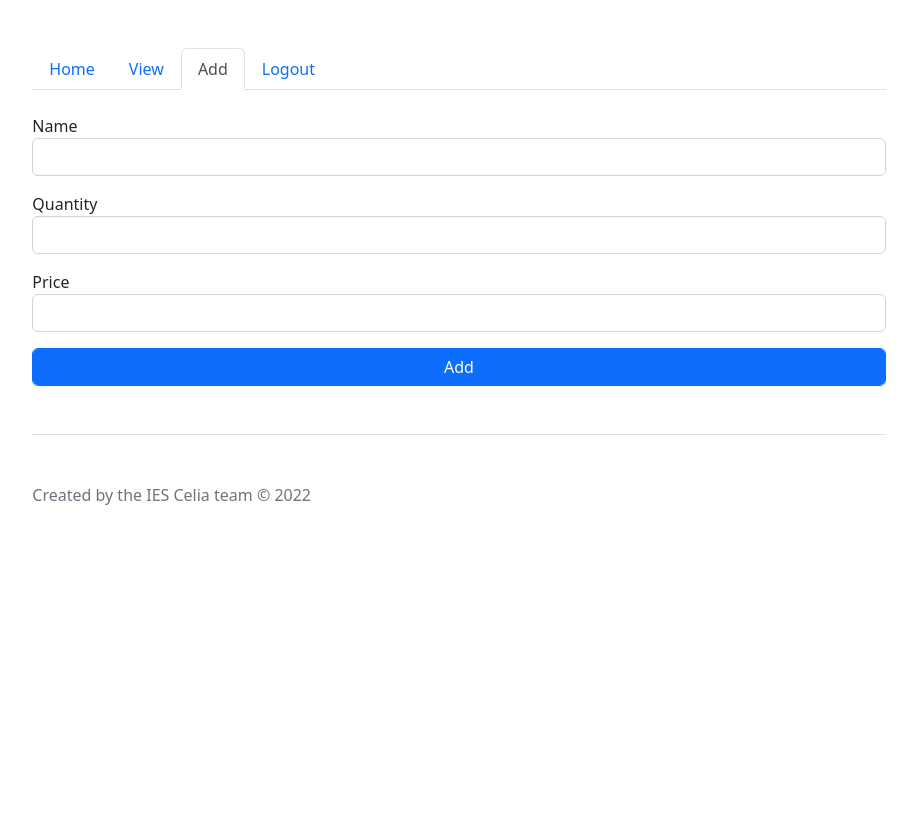
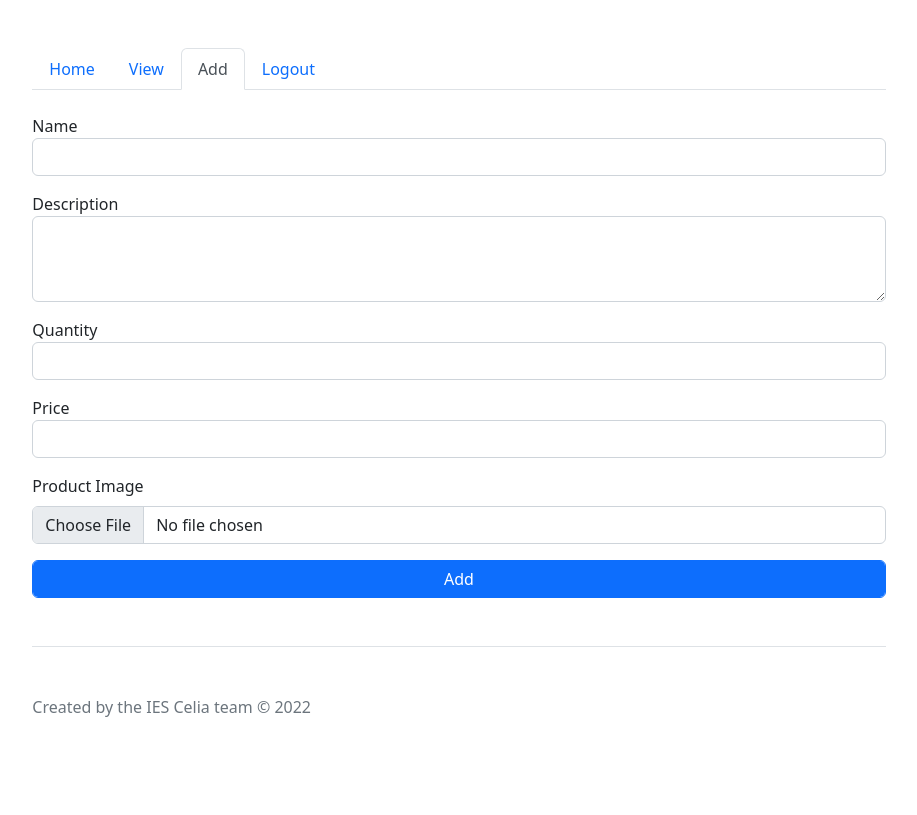
Before and after one commit to josejuansanchez/iaw-practica-lamp-login-docker, a PHP site: page /add.php in a window 1280 px wide. Shown: the part 104-919 px from the top of the page, without its empty margins (181-1098 px from the left). Before the commit the page ends 609 px from the top, so only its background shows below. Run offline with PHP 8.4, Linux system fonts and the light colour scheme; the visitor is signed in with stand-in values (Sample User, id 1); data that the repository does not hold is empty.

Commit message:
Se añaden las columnas description y image_name

```diff
--- a/src/add.php
+++ b/src/add.php
@@ -18,6 +18,29 @@ if(!empty($_POST)) {
 	$name = $mysqli->real_escape_string($_POST['name']);
 	$qty = $mysqli->real_escape_string($_POST['qty']);
 	$price = $mysqli->real_escape_string($_POST['price']);
+	$description = $mysqli->real_escape_string($_POST['description']);
+
+	// Recibimos el archivo del formulario con name = image
+	if(isset($_FILES['image']['name']) && !empty($_FILES['image']['name'])){
+    	// Path donde vamos a guardar el archivo
+    	$path_upload = "/var/www/html/assets/upload/";
+
+		// Obtenemos la extensión del archivo
+		$extension = explode(".", $_FILES['image']['name']);
+
+		// Le asignamos un nombre a la imagen generando un id aleatorio
+		//$image_name = basename($_FILES['image']['name']);
+		$image_name = uniqid() . "." . $extension[1];
+
+    	// Creamos el path completo donde vamos a guardar el archivo
+    	$image_path = $path_upload . $image_name;
+
+    	// Movemos el archivo del directorio temporal al directorio definitivo
+    	move_uploaded_file($_FILES['image']['tmp_name'], $image_path);
+	} else {
+		// Si no se recibe una imagen, asignamos el nombre de la imagen por defecto
+		$image_name = "default.png";
+	}
 
 	// Obtenemos el id del usuario de la sesión
 	$id_login = $_SESSION['id_login'];
@@ -41,7 +64,7 @@ if(!empty($_POST)) {
 		}
 	} else {
 		// Si los parámetros no están vacíos, los insertamos en la bd
-		$result = $mysqli->query("INSERT INTO products(name, qty, price, id_login) VALUES('$name','$qty','$price', '$id_login')");
+		$result = $mysqli->query("INSERT INTO products(name, description, qty, price, image_name, id_login) VALUES('$name', '$description', '$qty', '$price', '$image_name', '$id_login')");
 
 		// Cerramos la conexión con la base de datos
 		$mysqli->close();
--- a/src/delete.php
+++ b/src/delete.php
@@ -8,7 +8,7 @@ if(!isset($_SESSION['logged'])) {
 }
 
 // Incluimos el objeto de conexión con la bd
-include("config/config.php");
+include_once("config/config.php");
 
 // Saneamos id del producto que recibimos del formulario
 $id = $mysqli->real_escape_string($_GET['id']);
--- a/src/views/add.php
+++ b/src/views/add.php
@@ -6,20 +6,30 @@
 </ul>
 <br/>
 
-<form action="add.php" method="post">
+<form action="add.php" method="post" enctype="multipart/form-data">
 	<div class="mb-3">
 		<label for="name">Name</label>
-		<input type="text" class="form-control" name="name">
+		<input type="text" class="form-control" name="name" required>
+	</div>
+
+	<div class="mb-3">
+		<label for="description">Description</label>
+		<textarea class="form-control" rows="3" name="description"></textarea>
 	</div>
 
 	<div class="mb-3">
 		<label for="qty">Quantity</label>
-		<input type="number" class="form-control" name="qty">
+		<input type="number" class="form-control" name="qty" required>
 	</div>
 
 	<div class="mb-3">
 		<label for="price">Price</label>
-		<input type="number" class="form-control" name="price">
+		<input type="number" class="form-control" name="price" required>
+	</div>
+
+	<div class="mb-3">
+  		<label for="image" class="form-label">Product Image</label>
+  		<input type="file" accept=".png, .jpg, .jpeg" class="form-control"  name="image">
 	</div>
 
 	<div class="mb-3">
--- a/src/views/view.php
+++ b/src/views/view.php
@@ -9,7 +9,9 @@
 <table class="table table-striped table-bordered table-hover align-middle">
 	<thead class="table-dark">
 		<tr>
+			<th>Image</th>
 			<th>Name</th>
+			<th>Description</th>
 			<th>Quantity</th>
 			<th>Price (euro)</th>
 			<th>Update</th>
@@ -18,7 +20,9 @@
 	<tbdody>
 		<?php foreach ($productos as $producto) : ?>
 			<tr>
+				<td><img src="assets/upload/<?php echo $producto['image_name'] ?>" width="50px" height="50px"></td>
 				<td><?php echo $producto['name'] ?></td>
+				<td><?php echo $producto['description'] ?></td>
 				<td><?php echo $producto['qty'] ?></td>
 				<td><?php echo $producto['price'] ?></td>
 				<td><a href="edit.php?id=<?php echo $producto['id'] ?>" class="btn btn-primary">Edit</a> <a href="delete.php?id=<?php echo $producto['id'] ?>" onClick="return confirm('Are you sure you want to delete?')" class="btn btn-primary" >Delete</a></td>
```
Also changed, not shown: src/edit.php (+37 -5 lines), src/views/edit.php (+24 -2 lines), src/assets/upload/default.png (deleted).
